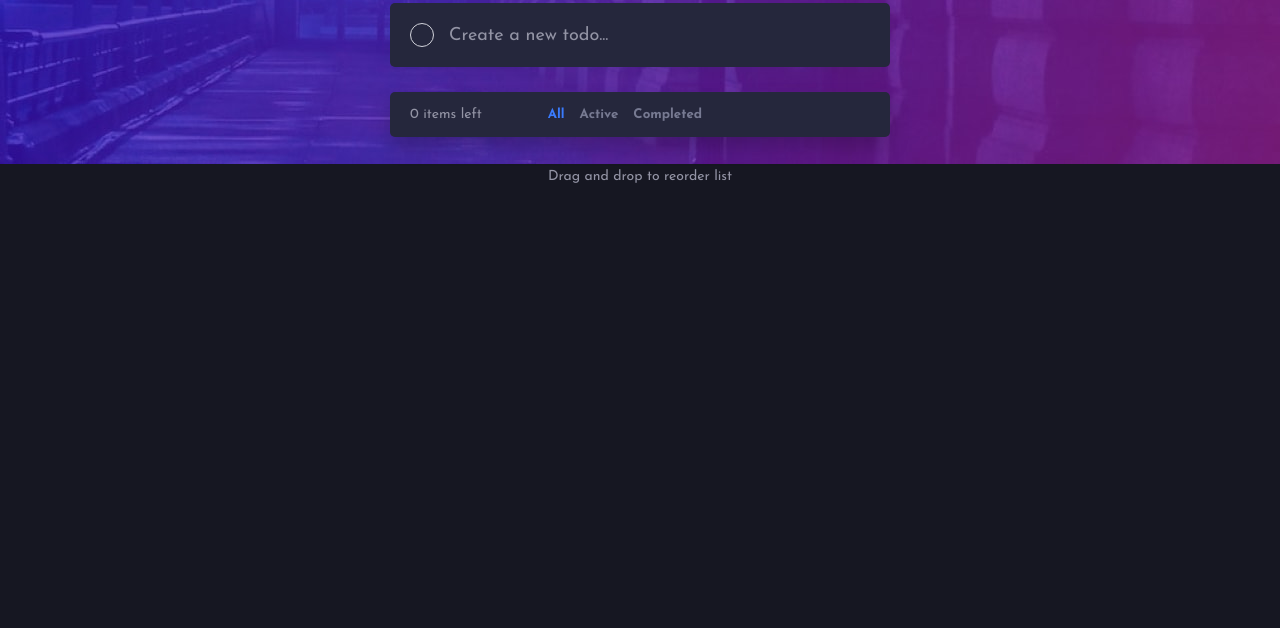
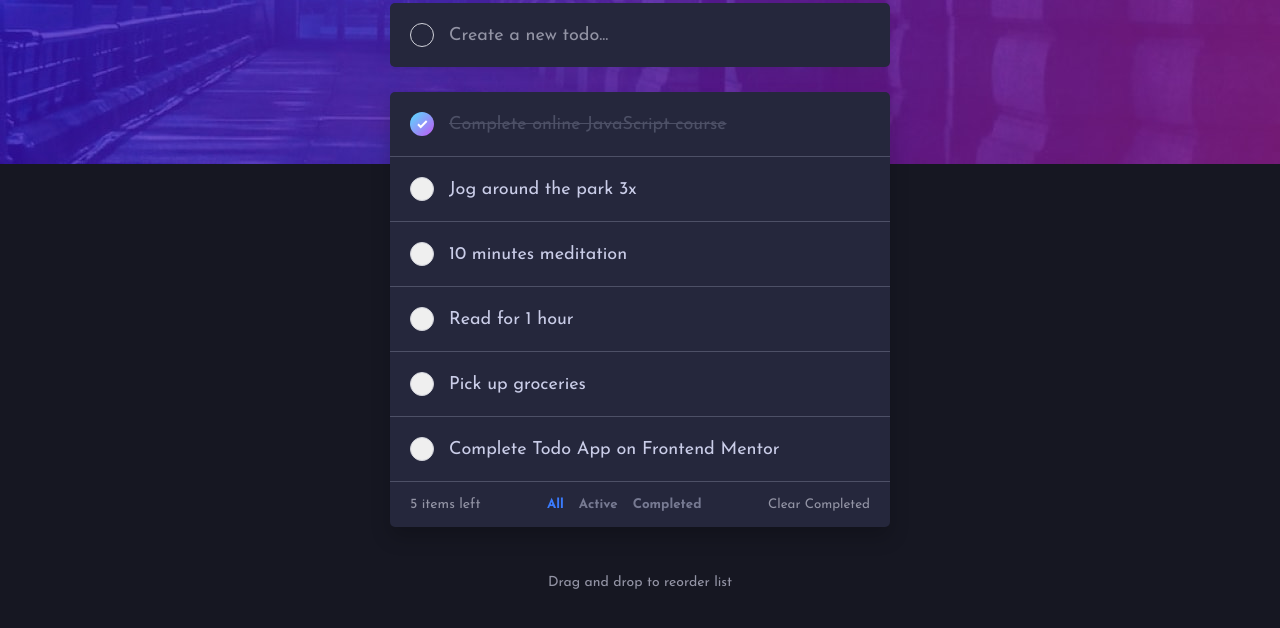
Before and after one commit to Zxjklp/todo-app, a plain HTML site: page index.html in a window 1280 px wide. Shown: the part 136-764 px from the top of the page. Drawn offline with Linux system fonts and the light colour scheme.

Commit message:
Add default todos

```diff
--- a/src/script.js
+++ b/src/script.js
@@ -29,6 +29,17 @@ function init() {
   const savedTodos = localStorage.getItem("todos");
   if (savedTodos) {
     todos = JSON.parse(savedTodos);
+  } else {
+    // Add default todos if none exist
+    todos = [
+      { id: 1, text: "Complete online JavaScript course", completed: true },
+      { id: 2, text: "Jog around the park 3x", completed: false },
+      { id: 3, text: "10 minutes meditation", completed: false },
+      { id: 4, text: "Read for 1 hour", completed: false },
+      { id: 5, text: "Pick up groceries", completed: false },
+      { id: 6, text: "Complete Todo App on Frontend Mentor", completed: false }
+    ];
+    saveTodos();
   }
 
   renderTodos();
--- a/src/styles.css
+++ b/src/styles.css
@@ -253,7 +253,7 @@ h1 {
   text-align: center;
   color: var(--dark-grayish-blue);
   font-size: 0.875rem;
-  margin-block-start: 2rem;
+  margin-block-start: 3rem;
 }
 
 @media (max-width: 47.9375em) {
```
Also changed, not shown: Desktop - Light.png (added).
